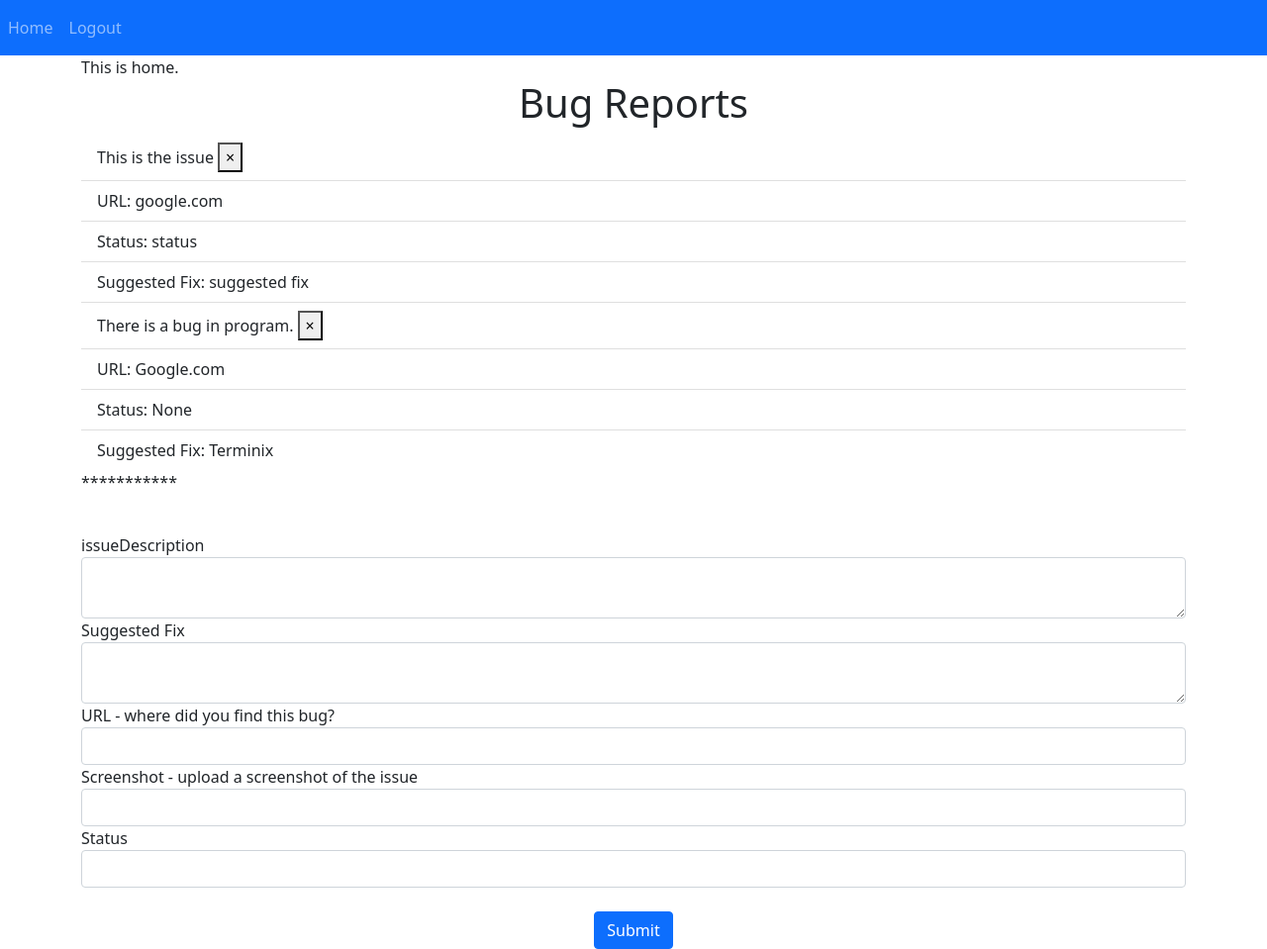
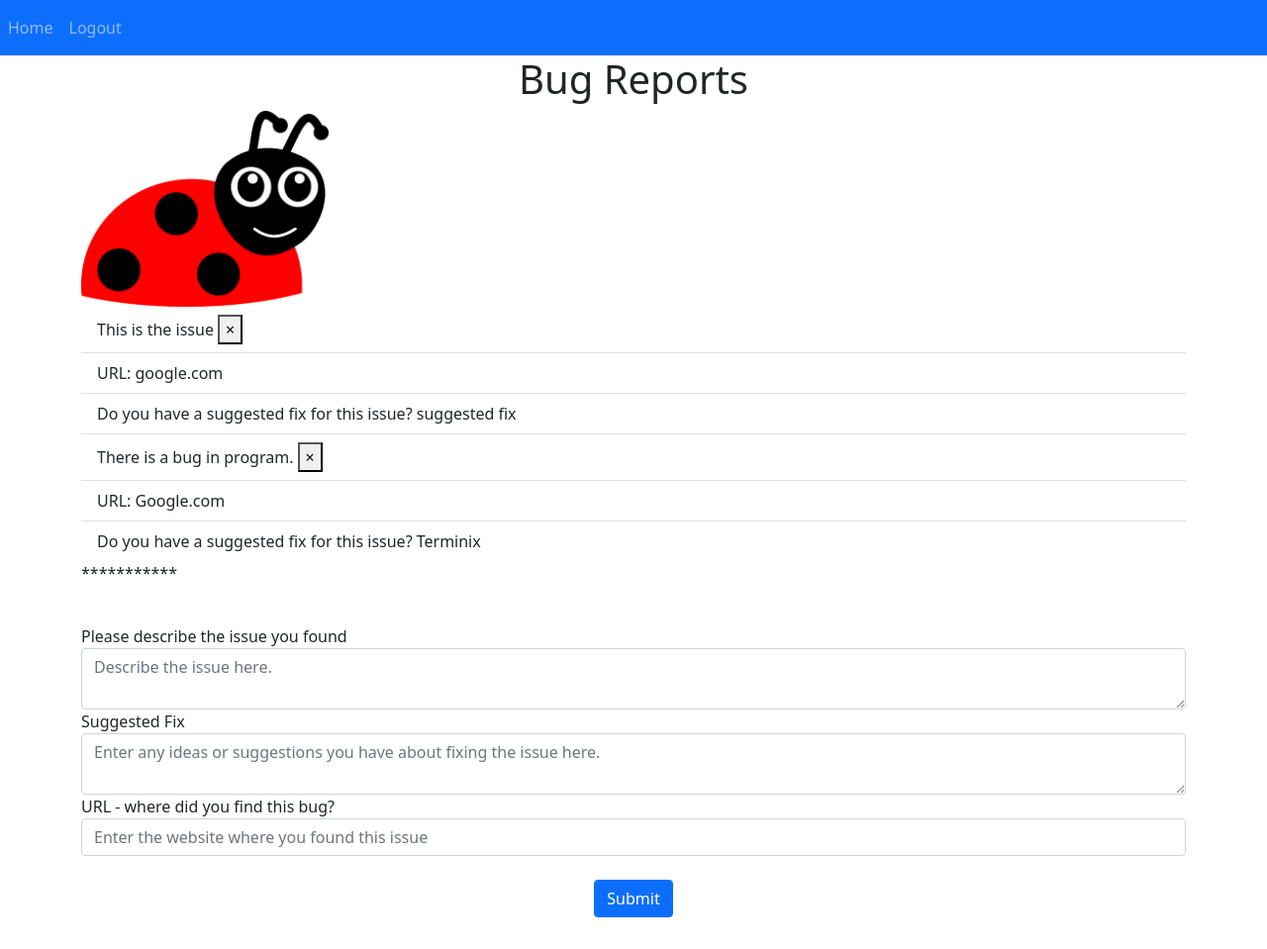
Before and after one commit to dianakakoma/bug_report3.21, a Flask app: page / in a window 1280 px wide. Shown: the whole page at 99% size. After the commit the page ends 927 px from the top, so only its background shows below. Run offline with Flask 2, Linux system fonts and the light colour scheme; a user stored in the database is signed in; data comes from the database, SQL or seed files in the repository; both versions use the stored data as it was after the commit.

Commit message:
added ladybug image

```diff
--- a/website/templates/home.html
+++ b/website/templates/home.html
@@ -1,7 +1,8 @@
 {% extends "base.html" %}{% block title %} Bug Report {% endblock %}
 
-{% block content %} This is home.
+{% block content %}
 <h1 align="center">Bug Reports</h1>
+<img src="static/images/happy-ladybug.74cc4315.png" width="250" align="center">
 <ul class="list-group list-group-flush" id="reports">
     {% for report in user.reports %}
     <li class="list-group-item">{{ report.issueDescription }}
@@ -12,8 +13,8 @@
     </li>
     <li class="list-group-item">URL: {{ report.url }}</li>
    <!-- <li class="list-group-item">Screenshot: {{ report.screenshot }}</li> -->
-    <li class="list-group-item">Status: {{ report.resolution_status }}</li>
-    <li class="list-group-item">Suggested Fix: {{ report.suggested_fix }}</li>
+<!--    <li class="list-group-item">Status: {{ report.resolution_status }}</li> Once submitted thi field should change to submitted -->
+    <li class="list-group-item">Do you have a suggested fix for this issue? {{ report.suggested_fix }}</li>
     {% endfor %}
 
 </ul>
@@ -22,28 +23,28 @@
     <form method="POST">
 
         <div class="form-group">
-            <label>issueDescription</label>
-            <textarea name="issueDescription" id="issueDescription" class="form-control"></textarea>
+            <label>Please describe the issue you found</label>
+            <textarea name="issueDescription" id="issueDescription" class="form-control" placeholder="Describe the issue here."></textarea>
         </div>
         <div class="form-group">
             <label>Suggested Fix</label>
-            <textarea name="suggested_fix" id="suggested_fix" class="form-control"></textarea>
+            <textarea name="suggested_fix" id="suggested_fix" class="form-control" placeholder="Enter any ideas or suggestions you have about fixing the issue here."></textarea>
         </div>
 
         <div class="form-group">
             <label>URL - where did you find this bug?</label>
-            <input type="text" name="url" id="url" class="form-control">
+            <input type="text" name="url" id="url" class="form-control" placeholder="Enter the website where you found this issue">
         </div>
 
-        <div class="form-group">
-            <label>Screenshot - upload a screenshot of the issue</label>
-            <input type="text" name="screenshot" id="screenshot" class="form-control">
-        </div>
+<!--        <div class="form-group"> Coming Soon!-->
+<!--            <label>Screenshot - upload a screenshot of the issue</label>-->
+<!--            <input type="text" name="screenshot" id="screenshot" class="form-control">-->
+<!--        </div>-->
 
-        <div class="form-group">
-            <label>Status</label>
-            <input type="text" name="resolution_status" id="resolution_status" class="form-control">
-        </div>
+<!--        <div class="form-group"> Coming Soon - after form submission-->
+<!--            <label>Status</label>-->
+<!--            <input type="text" name="resolution_status" id="resolution_status" class="form-control">-->
+<!--        </div>-->
 
         <br/>
         <div align="center">
```
Also changed, not shown: website/database.db, website/static/images/happy-ladybug.74cc4315.png (added).
